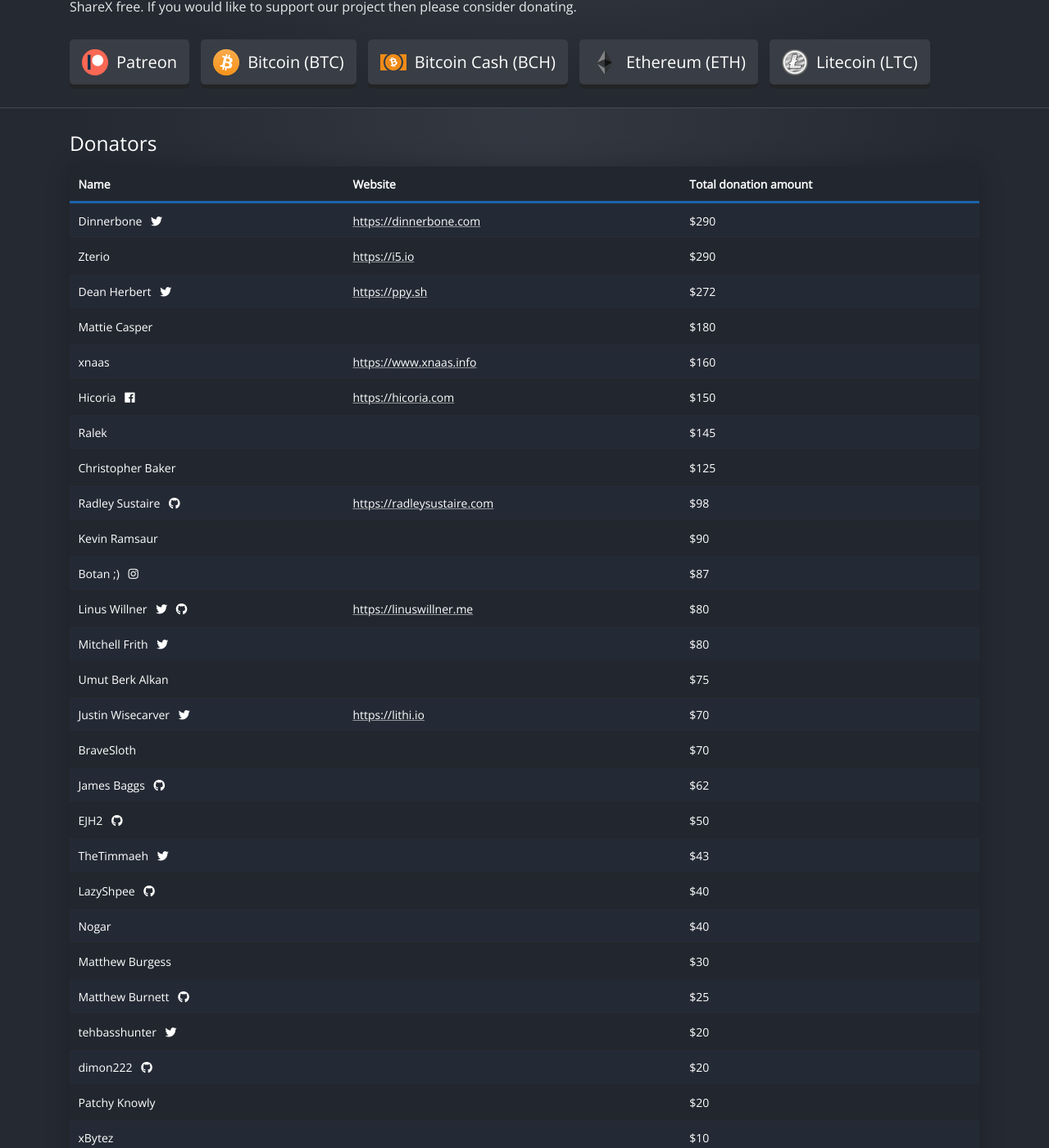
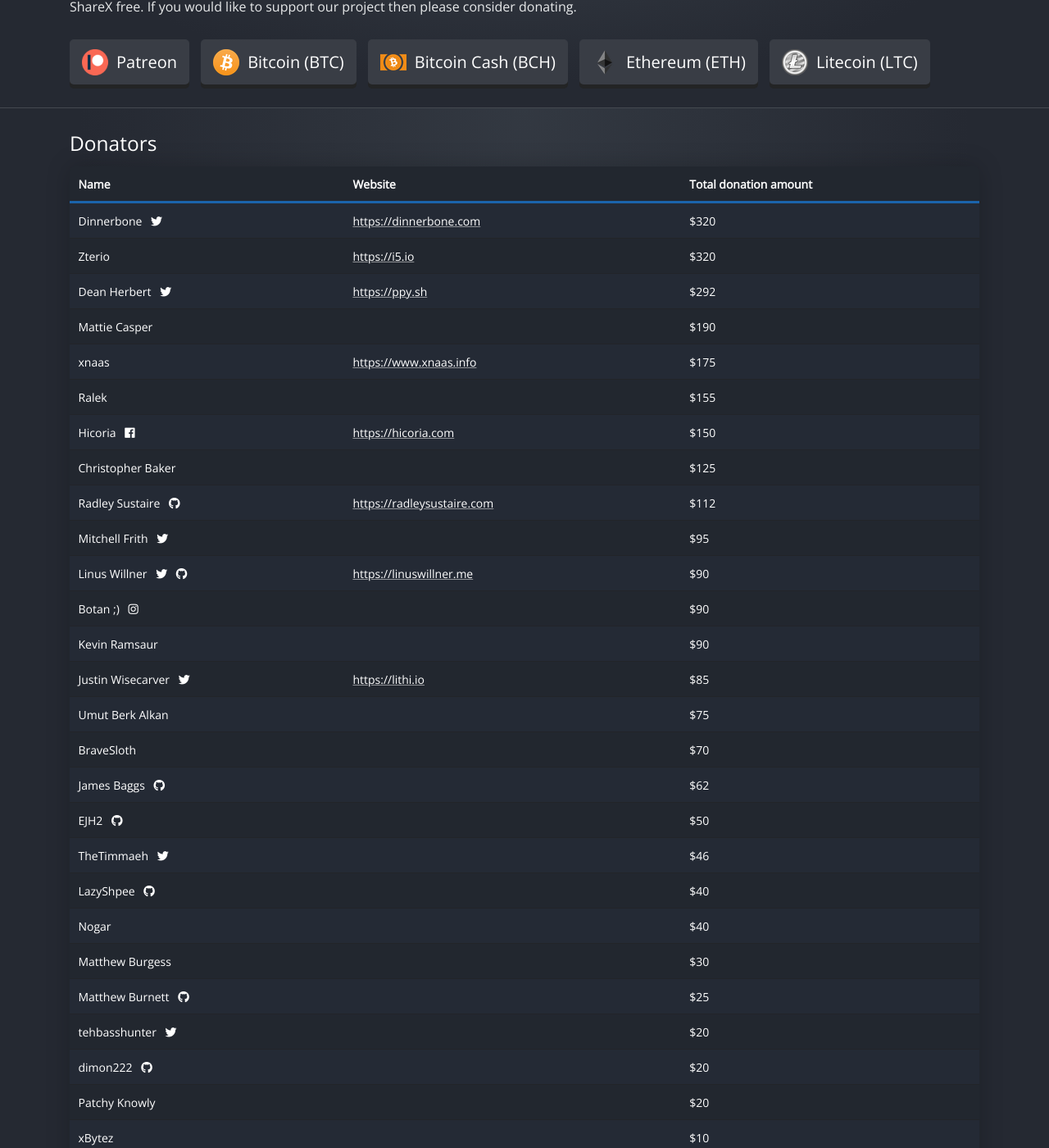
Before and after one commit to ShareX/sharex.github.io, a Jekyll site: the page built from donate/index.html, in a window 1280 px wide and 1400 px high, scrolled down 333 px. Shown: the whole window at 82% size. Built offline with Jekyll 4.4.1, drawn with Linux system fonts in a browser that asks for light colours.

Commit message:
Update donators list

```diff
--- a/_data/donators.yml
+++ b/_data/donators.yml
@@ -1,23 +1,23 @@
 - name: Zterio
   website: https://i5.io
-  amount: 290
+  amount: 320
 
 - name: Dinnerbone
   twitter: https://twitter.com/Dinnerbone
   website: https://dinnerbone.com
-  amount: 290
+  amount: 320
 
 - name: Dean Herbert
   twitter: https://twitter.com/ppy
   website: https://ppy.sh
-  amount: 272
+  amount: 292
 
 - name: Mattie Casper
-  amount: 180
+  amount: 190
 
 - name: xnaas
   website: https://www.xnaas.info
-  amount: 160
+  amount: 175
 
 - name: Hicoria
   facebook: https://www.facebook.com/hicoria
@@ -25,7 +25,7 @@
   amount: 150
 
 - name: Ralek
-  amount: 145
+  amount: 155
 
 - name: Christopher Baker
   amount: 125
@@ -33,24 +33,24 @@
 - name: Radley Sustaire
   github: https://github.com/RadGH
   website: https://radleysustaire.com
-  amount: 98
+  amount: 112
 
 - name: Kevin Ramsaur
   amount: 90
 
 - name: Botan ;)
   instagram: https://www.instagram.com/kyoukeiken
-  amount: 87
+  amount: 90
 
 - name: Mitchell Frith
   twitter: https://twitter.com/Mitch_SGG
-  amount: 80
+  amount: 95
 
 - name: Linus Willner
   twitter: https://twitter.com/linuswillner
   github: https://github.com/linuswillner
   website: https://linuswillner.me
-  amount: 80
+  amount: 90
 
 - name: Umut Berk Alkan
   amount: 75
@@ -61,7 +61,7 @@
 - name: Justin Wisecarver
   twitter: https://twitter.com/lithium720
   website: https://lithi.io
-  amount: 70
+  amount: 85
 
 - name: James Baggs
   github: https://github.com/jamesharrisonbaggs
@@ -73,7 +73,7 @@
 
 - name: TheTimmaeh
   twitter: https://twitter.com/TheTimmaeh
-  amount: 43
+  amount: 46
 
 - name: Nogar
   amount: 40
```
